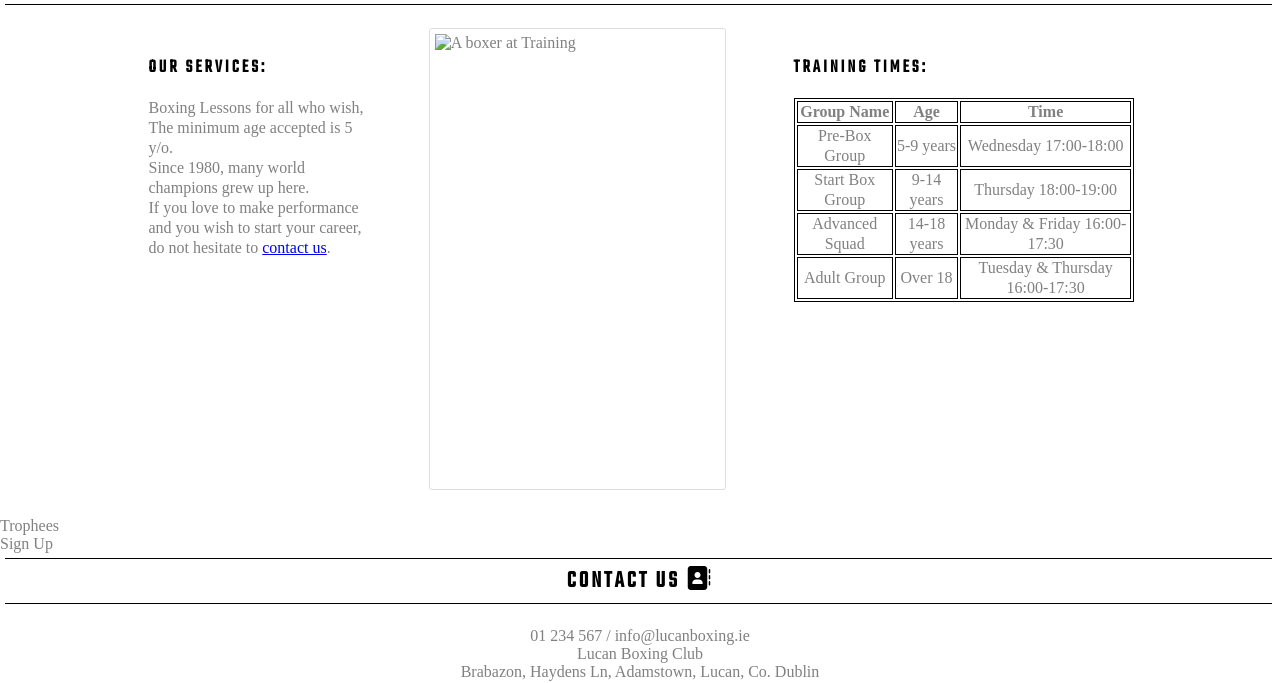
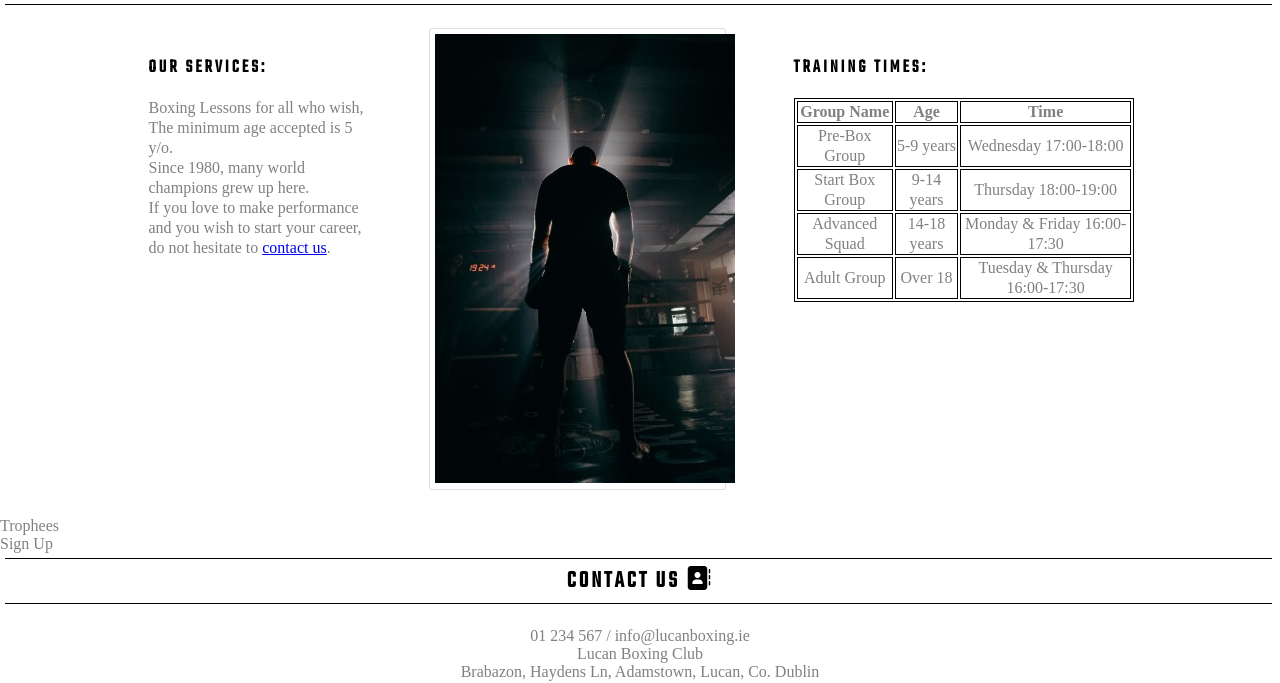
Before and after one commit to sbnn3/lucan-boxing-club, a plain HTML site: page index.html in a window 1280 px wide. Shown: the part 531-1214 px from the top of the page. Drawn offline with Linux system fonts and the light colour scheme; the site is published under a folder, as on GitHub Pages, so addresses that start at the root find nothing.

Commit message:
Changed the image src for about section

```diff
--- a/index.html
+++ b/index.html
@@ -89,7 +89,7 @@
             </div>
              <div id="about-centre">
                  <div id="img-style">
-                     <img src="/assets/images/about-image.jpg" alt="A boxer at Training">
+                     <img src="assets/images/about-image.jpg" alt="A boxer at Training">
                     </div>
                  </div>
                 </div>
```
